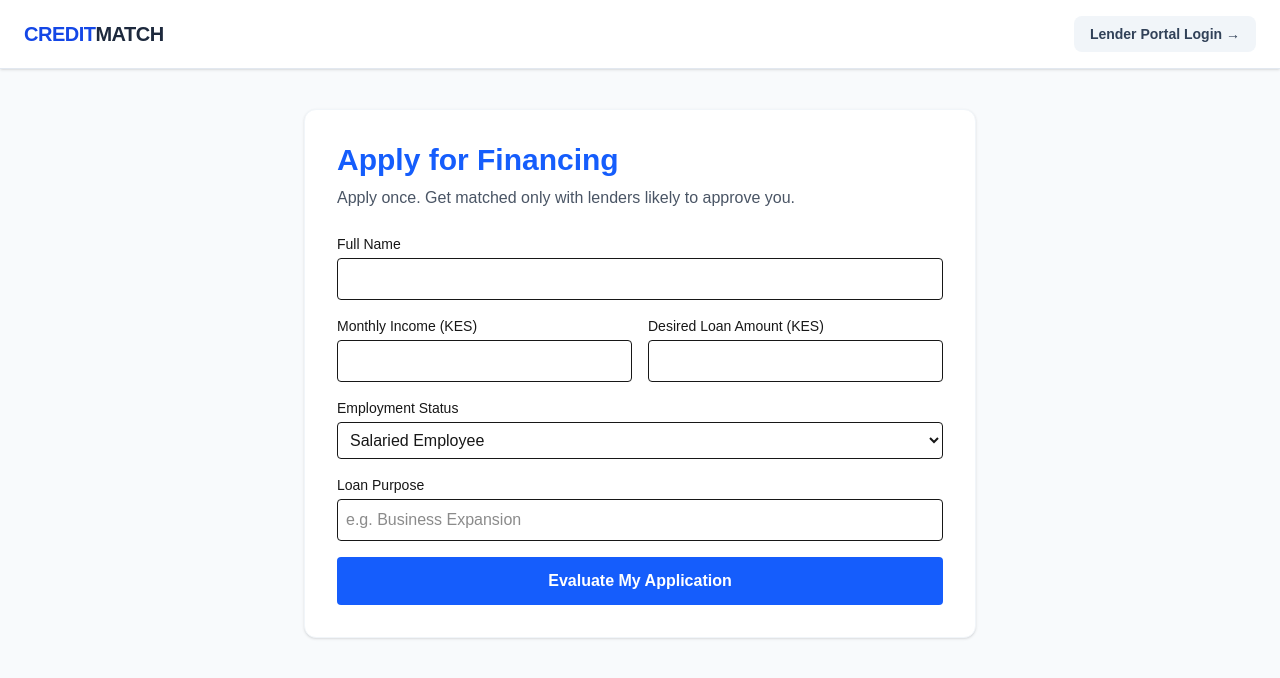
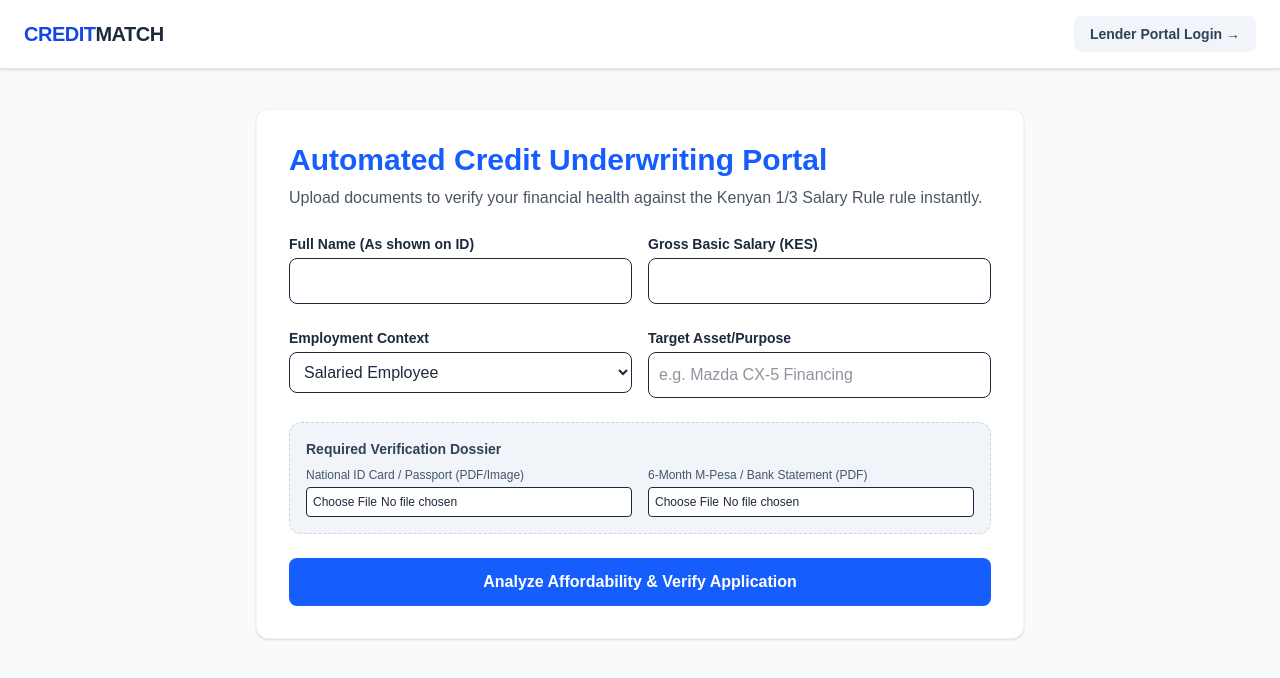
Before and after one commit to MwihakiKihiu/credit-matcher, a Next.js app: page / in a window 1280 px wide. Shown: the top 678 px of the page. Built offline with nearby package versions, Linux system fonts and the light colour scheme.

Commit message:
Upgrade underwriting engine with One-Third Rule and Exemption Routing

```diff
--- a/app/api/match/route.ts
+++ b/app/api/match/route.ts
@@ -4,43 +4,71 @@ import { supabase } from '../../supabase';
 export async function POST(request: Request) {
   try {
     const body = await request.json();
-    const { name, income, loanAmount, purpose, employment } = body;
+    const { name, grossSalary, purpose, employment, moneyIn, moneyOut } = body;
 
-    // Save directly to Supabase
+    // The One-Third Statutory Calculation Rule
+    // Formula: Allowable repayment ceiling = Total Money In - (Gross Salary * 1/3)
+    const staticRetention = grossSalary / 3;
+    const currentFreeCash = moneyIn - moneyOut;
+    const maxAllowedEMI = Math.max(0, currentFreeCash - staticRetention);
+
+    // Matching condition: Only approve if they can support an asset payment > 25,000 KES monthly
+    const systemDecision = maxAllowedEMI >= 25000 ? "Auto-Approved" : "Flagged for Review";
+
+    // Write to Supabase with the advanced calculated schema
     const { error } = await supabase
       .from('applications')
       .insert([
         {
           name,
-          income,
-          loan_amount: loanAmount,
+          income: grossSalary,
+          loan_amount: 3500000, // Normalized test value for car loan
           purpose,
           employment,
-          vehicle: '2020 Mazda CX-5'
+          gross_salary: grossSalary,
+          total_money_in: moneyIn,
+          total_money_out: moneyOut,
+          calculated_max_emi: maxAllowedEMI,
+          system_decision: systemDecision,
+          status: systemDecision === "Auto-Approved" ? "Approved" : "Pending"
         }
       ]);
 
-    if (error) {
-      return NextResponse.json({ error: error.message }, { status: 500 });
+    if (error) return NextResponse.json({ error: error.message }, { status: 500 });
+
+    // Determine matching banks based on automated calculation threshold
+    let matches: any[] = [];
+    if (systemDecision === "Auto-Approved") {
+      matches = [
+        { name: "Equity Bank Asset Finance" },
+        { name: "NCBA Bank Pre-Approved Auto" }
+      ];
     }
 
-    // Matching Algorithm
-    const lenders = [
-      { name: "Equity Bank Auto", minIncome: 50000, maxLoan: 5000000, baseProb: 85 },
-      { name: "NCBA Asset Finance", minIncome: 100000, maxLoan: 10000000, baseProb: 90 },
-      { name: "I&M Car Loans", minIncome: 70000, maxLoan: 4000000, baseProb: 75 }
-    ];
-
-    const matches = lenders
-      .filter(l => income >= l.minIncome && loanAmount <= l.maxLoan)
-      .map(l => ({
-        name: l.name,
-        probability: Math.min(l.baseProb + Math.floor(Math.random() * 10), 99)
-      }));
-
-    return NextResponse.json({ success: true, matches });
+    return NextResponse.json({
+      success: true,
+      metrics: { moneyIn, moneyOut, maxAllowedEMI },
+      matches
+    });
 
   } catch (err: any) {
     return NextResponse.json({ error: err.message }, { status: 500 });
   }
 }
+
+// Handler for when a user requests manual exemption matching
+export async function PUT(request: Request) {
+  try {
+    const { name } = await request.json();
+
+    const { error } = await supabase
+      .from('applications')
+      .update({ exemption_requested: true, status: 'Exemption Review' })
+      .eq('name', name);
+
+    if (error) return NextResponse.json({ error: error.message }, { status: 500 });
+    return NextResponse.json({ success: true });
+  } catch (err: any) {
+    return NextResponse.json({ error: err.message }, { status: 500 });
+  }
+}
--- a/app/page.tsx
+++ b/app/page.tsx
@@ -2,33 +2,43 @@
 import { useState } from "react";
 import Link from "next/link";
 
-export default function BorrowerForm() {
+export default function AdvancedBorrowerForm() {
   const [formData, setFormData] = useState({
     name: "",
-    income: 0,
-    loanAmount: 0,
+    grossSalary: 0,
     purpose: "",
     employment: "Salaried",
   });
+  const [file, setFile] = useState<File | null>(null);
   const [results, setResults] = useState<any>(null);
   const [loading, setLoading] = useState(false);
+  const [exemptionSubmitted, setExemptionSubmitted] = useState(false);
 
   const handleSubmit = async (e: any) => {
     e.preventDefault();
     setLoading(true);
     setResults(null);
+    setExemptionSubmitted(false);
+
+    // Form data packaging (Simulating statement analysis engine)
+    const payload = {
+      ...formData,
+      // Automated Engine Math Simulation (Simulates the API extraction of 6-month statements)
+      moneyIn: formData.grossSalary * 0.95, // Estimated regular deposits
+      moneyOut: formData.grossSalary * 0.70, // Estimated regular living expenses
+    };
 
     try {
       const response = await fetch("/api/match", {
         method: "POST",
         headers: { "Content-Type": "application/json" },
-        body: JSON.stringify(formData),
+        body: JSON.stringify(payload),
       });
 
       const data = await response.json();
 
       if (!response.ok || data.error) {
-        alert(`Database Connection Error: ${data.error || "Unknown backend issue"}`);
+        alert(`Error processing profile: ${data.error}`);
         setLoading(false);
         return;
       }
@@ -41,78 +51,134 @@ export default function BorrowerForm() {
     }
   };
 
+  const handleRequestExemption = async () => {
+    try {
+      // Direct updates to Supabase via API route or client updating the state
+      const response = await fetch("/api/match", {
+        method: "PUT",
+        headers: { "Content-Type": "application/json" },
+        body: JSON.stringify({ name: formData.name, exemption: true }),
+      });
+      if (response.ok) {
+        setExemptionSubmitted(true);
+        alert("Your application has been flagged for Special Exemption and routed to private alternative lenders.");
+      }
+    } catch (err) {
+      alert("Error requesting exemption.");
+    }
+  };
+
   return (
-    <div className="bg-slate-50 min-h-screen pb-12">
-      {/* HEADER BAR */}
+    <div className="bg-slate-50 min-h-screen pb-12 text-slate-800">
       <header className="bg-white border-b border-slate-200 px-6 py-4 flex justify-between items-center shadow-sm">
         <div className="text-xl font-black text-blue-700 tracking-tight">
           CREDIT<span className="text-slate-800">MATCH</span>
         </div>
-        <Link
-          href="/lender"
-          className="bg-slate-100 text-slate-700 hover:bg-slate-200 px-4 py-2 rounded-lg text-sm font-bold transition-colors"
-        >
+        <Link href="/lender" className="bg-slate-100 text-slate-700 hover:bg-slate-200 px-4 py-2 rounded-lg text-sm font-bold transition-colors">
           Lender Portal Login &rarr;
         </Link>
       </header>
 
-      {/* BORROWER FORM */}
-      <div className="max-w-2xl mx-auto mt-10 p-8 bg-white rounded-xl shadow-sm border border-slate-100">
-        <h1 className="text-3xl font-bold mb-2 text-blue-600">Apply for Financing</h1>
-        <p className="text-gray-600 mb-6">Apply once. Get matched only with lenders likely to approve you.</p>
+      <div className="max-w-3xl mx-auto mt-10 p-8 bg-white rounded-xl shadow-sm border border-slate-100">
+        <h1 className="text-3xl font-bold mb-2 text-blue-600">Automated Credit Underwriting Portal</h1>
+        <p className="text-gray-600 mb-6">Upload documents to verify your financial health against the Kenyan 1/3 Salary Rule rule instantly.</p>
 
-        <form onSubmit={handleSubmit} className="space-y-4">
-          <div>
-            <label className="block text-sm font-medium mb-1">Full Name</label>
-            <input type="text" required className="w-full p-2 border rounded" onChange={(e) => setFormData({...formData, name: e.target.value})} />
-          </div>
+        <form onSubmit={handleSubmit} className="space-y-6">
           <div className="grid grid-cols-2 gap-4">
             <div>
-              <label className="block text-sm font-medium mb-1">Monthly Income (KES)</label>
-              <input type="number" required className="w-full p-2 border rounded" onChange={(e) => setFormData({...formData, income: Number(e.target.value)})} />
+              <label className="block text-sm font-semibold mb-1">Full Name (As shown on ID)</label>
+              <input type="text" required className="w-full p-2.5 border rounded-lg" onChange={(e) => setFormData({...formData, name: e.target.value})} />
             </div>
             <div>
-              <label className="block text-sm font-medium mb-1">Desired Loan Amount (KES)</label>
-              <input type="number" required className="w-full p-2 border rounded" onChange={(e) => setFormData({...formData, loanAmount: Number(e.target.value)})} />
+              <label className="block text-sm font-semibold mb-1">Gross Basic Salary (KES)</label>
+              <input type="number" required className="w-full p-2.5 border rounded-lg" onChange={(e) => setFormData({...formData, grossSalary: Number(e.target.value)})} />
             </div>
           </div>
+
+          <div className="grid grid-cols-2 gap-4">
             <div>
-            <label className="block text-sm font-medium mb-1">Employment Status</label>
-            <select className="w-full p-2 border rounded" onChange={(e) => setFormData({...formData, employment: e.target.value})}>
+              <label className="block text-sm font-semibold mb-1">Employment Context</label>
+              <select className="w-full p-2.5 border rounded-lg" onChange={(e) => setFormData({...formData, employment: e.target.value})}>
                 <option value="Salaried">Salaried Employee</option>
-              <option value="Business Owner">Business Owner / SME</option>
+                <option value="Business Owner">Business Owner / MSME</option>
               </select>
             </div>
             <div>
-            <label className="block text-sm font-medium mb-1">Loan Purpose</label>
-            <input type="text" required className="w-full p-2 border rounded" placeholder="e.g. Business Expansion" onChange={(e) => setFormData({...formData, purpose: e.target.value})} />
+              <label className="block text-sm font-semibold mb-1">Target Asset/Purpose</label>
+              <input type="text" required className="w-full p-2.5 border rounded-lg" placeholder="e.g. Mazda CX-5 Financing" onChange={(e) => setFormData({...formData, purpose: e.target.value})} />
             </div>
-          <button
-            type="submit"
-            disabled={loading}
-            className="w-full bg-blue-600 text-white p-3 rounded font-bold hover:bg-blue-700 transition-colors disabled:bg-blue-400"
-          >
-            {loading ? "Processing Profile..." : "Evaluate My Application"}
+          </div>
+
+          <div className="p-4 bg-slate-100 rounded-xl border border-dashed border-slate-300">
+            <h3 className="font-bold text-sm mb-2 text-slate-700">Required Verification Dossier</h3>
+            <div className="grid grid-cols-2 gap-4 text-xs">
+              <div>
+                <label className="block font-medium mb-1 text-slate-600">National ID Card / Passport (PDF/Image)</label>
+                <input type="file" required className="w-full bg-white p-1.5 border rounded" />
+              </div>
+              <div>
+                <label className="block font-medium mb-1 text-slate-600">6-Month M-Pesa / Bank Statement (PDF)</label>
+                <input type="file" required className="w-full bg-white p-1.5 border rounded" onChange={(e) => setFile(e.target.files?.[0] || null)} />
+              </div>
+            </div>
+          </div>
+
+          <button type="submit" disabled={loading} className="w-full bg-blue-600 text-white p-3 rounded-lg font-bold hover:bg-blue-700 transition-colors disabled:bg-blue-400">
+            {loading ? "Analyzing Statements & Enforcing Credit Rules..." : "Analyze Affordability & Verify Application"}
           </button>
         </form>
 
-        {/* RESULTS PANEL WITH CRASH PROTECTION */}
-        {results && results.matches && (
-          <div className="mt-8 p-6 bg-blue-50 rounded-lg border border-blue-200">
-            <h2 className="text-xl font-bold mb-4 text-blue-900">Your Matching Results</h2>
-            <p className="mb-4 text-sm text-gray-600">Our engine filtered your profile against active lender rules.</p>
+        {/* RESULTS PANEL */}
+        {results && (
+          <div className="mt-8 p-6 bg-slate-50 rounded-xl border border-slate-200">
+            <h2 className="text-xl font-bold mb-4 text-slate-800">Engine Analysis Results</h2>
+
+            {/* Financial Metrics Cards */}
+            <div className="grid grid-cols-3 gap-4 mb-6 text-center">
+              <div className="p-3 bg-white border rounded-lg">
+                <p className="text-xs text-gray-500 font-medium">Avg Income (Money In)</p>
+                <p className="text-lg font-bold text-slate-800">KSh {results.metrics.moneyIn.toLocaleString()}</p>
+              </div>
+              <div className="p-3 bg-white border rounded-lg">
+                <p className="text-xs text-gray-500 font-medium">Avg Expenses (Money Out)</p>
+                <p className="text-lg font-bold text-red-600">KSh {results.metrics.moneyOut.toLocaleString()}</p>
+              </div>
+              <div className="p-3 bg-white border rounded-lg">
+                <p className="text-xs text-gray-500 font-medium">1/3 Debt Ceiling Limit</p>
+                <p className="text-lg font-bold text-blue-600">KSh {results.metrics.maxAllowedEMI.toLocaleString()}</p>
+              </div>
+            </div>
+
+            {/* Decision Logic Status */}
+            {results.matches.length > 0 ? (
               <div className="space-y-3">
+                <div className="p-4 bg-emerald-50 border border-emerald-200 text-emerald-800 rounded-lg text-sm font-semibold">
+                  ✓ Passed Kenyan 1/3 Rule verification. Matches found below.
+                </div>
                 {results.matches.map((lender: any, index: number) => (
-                <div key={index} className="p-4 bg-white rounded border flex justify-between items-center">
-                  <div>
-                    <span className="font-bold text-gray-800">{lender.name}</span>
-                    <span className="ml-3 text-xs bg-green-100 text-green-800 px-2 py-1 rounded">Qualified</span>
-                  </div>
-                  <span className="text-blue-600 font-semibold">Probability: {lender.probability}%</span>
+                  <div key={index} className="p-4 bg-white rounded-lg border border-slate-200 flex justify-between items-center shadow-sm">
+                    <span className="font-bold text-slate-700">{lender.name}</span>
+                    <span className="text-blue-600 font-semibold">Max Qualified LTV: 80%</span>
                   </div>
                 ))}
-              {results.matches.length === 0 && <p className="text-red-500">No lenders match your criteria at this time.</p>}
               </div>
+            ) : (
+              <div className="p-6 bg-amber-50 border border-amber-200 rounded-xl">
+                <h3 className="font-bold text-amber-900 mb-1">Automatic Underwriting Flagged</h3>
+                <p className="text-sm text-amber-800 mb-4">
+                  Based on your 6-month statement debt obligations, your remaining balance breaches the traditional statutory 1/3 take-home requirement. Tier-1 banks cannot auto-approve this transaction.
+                </p>
+                {!exemptionSubmitted ? (
+                  <button onClick={handleRequestExemption} className="bg-amber-600 text-white px-4 py-2 rounded-lg text-sm font-bold hover:bg-amber-700 transition-colors shadow-sm">
+                    Apply for Special Exemption (Route to Alternative FinTech Funds)
+                  </button>
+                ) : (
+                  <span className="text-xs font-bold bg-indigo-100 text-indigo-800 px-3 py-1.5 rounded-full">
+                    ✓ Routed to Private Exemption Pipeline
+                  </span>
+                )}
+              </div>
+            )}
           </div>
         )}
       </div>
```
Lines whose indentation alone changed are shown as unchanged.
